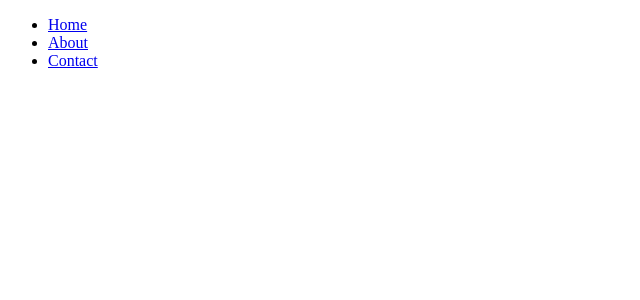
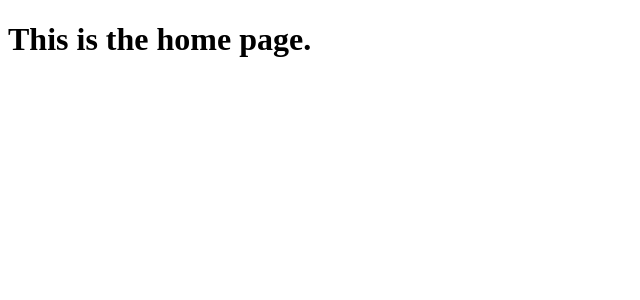
Before and after one commit to nate42racing/ns.com, a React (Create React App) app: page / in a window 1280 px wide. Shown: the top 300 px of the page, without its empty margins (0-640 px from the left). Built offline with nearby package versions, Linux system fonts and the light colour scheme.

Commit message:
Updates to routes

```diff
--- a/src/App.js
+++ b/src/App.js
@@ -1,24 +1,19 @@
-import { Routes, Route, Link } from 'react-router-dom';
-import routes from './Routes';
+// App.js
+import { Routes, Route } from 'react-router-dom';
+import Home from './pages/HomePage';
+import About from './pages/AboutPage';
+import Products from './pages/ContactPage';
 
-function App() {
-  return (
-    <div>
-      <nav>
-        <ul>
-          <li><Link to="/">Home</Link></li>
-          <li><Link to="/about">About</Link></li>
-          <li><Link to="/contact">Contact</Link></li>
-        </ul>
-      </nav>
+const App = () => {
+ return (
+    <>
+       <Routes>
+          <Route path="/" element={<Home />} />
+          <Route path="/products" element={<Products />} />
+          <Route path="/about" element={<About />} />
+       </Routes>
+    </>
+ );
+};
 
-      <Routes>
-        {routes.map((route, index) => (
-          <Route key={index} path={route.path} component={route.component} exact />
-        ))}
-      </Routes>
-    </div>
-  );
-}
-
-export default App
+export default App;
--- /dev/null
+++ b/src/pages/HomePage.js
@@ -0,0 +1,6 @@
+function HomePage() {
+
+    return <h1>This is the home page.</h1>
+};
+
+export default HomePage;
```
Also changed, not shown: src/Routes.js (deleted, +0 -12 lines), src/HomePage.js (deleted), src/pages/AboutPage.js (added), src/pages/ContactPage.js (added).
